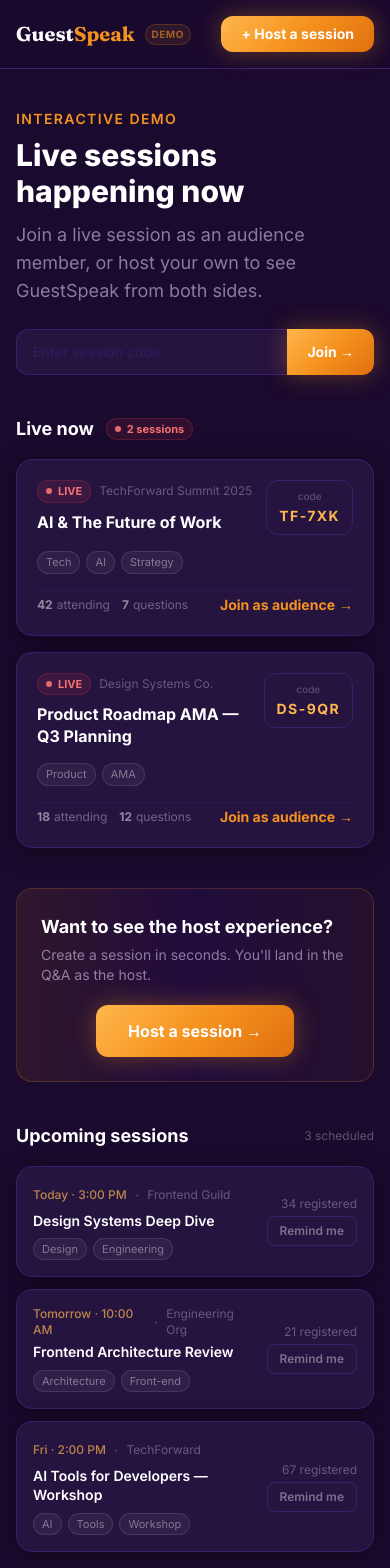
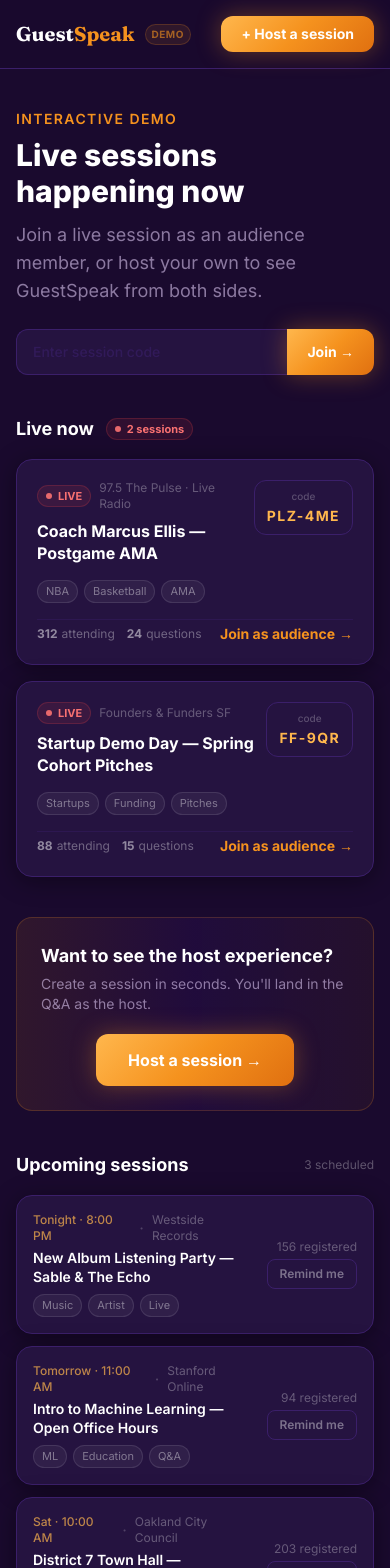
Before and after one commit to ShawnGoff/guestspeak, a Next.js app in the folder frontend/: page /demo in a window 390 px wide. Shown: the top 1568 px of the page. Built offline with nearby package versions, Linux system fonts and the light colour scheme.

Commit message:
fix: mobile pass 2, positive demo copy, varied discover sessions

```diff
--- a/frontend/src/app/demo/page.tsx
+++ b/frontend/src/app/demo/page.tsx
@@ -9,24 +9,24 @@ import { useRouter } from 'next/navigation';
 const LIVE_SESSIONS = [
   {
     id: 1,
-    title: 'AI & The Future of Work',
-    org: 'TechForward Summit 2025',
-    attendees: 42,
-    questions: 7,
-    tags: ['Tech', 'AI', 'Strategy'],
-    code: 'TF-7XK',
-    host: 'alex_r',
-    hostColor: '#7C3AED',
+    title: 'Coach Marcus Ellis — Postgame AMA',
+    org: '97.5 The Pulse · Live Radio',
+    attendees: 312,
+    questions: 24,
+    tags: ['NBA', 'Basketball', 'AMA'],
+    code: 'PLZ-4ME',
+    host: 'pulse_radio',
+    hostColor: '#DC2626',
   },
   {
     id: 2,
-    title: 'Product Roadmap AMA — Q3 Planning',
-    org: 'Design Systems Co.',
-    attendees: 18,
-    questions: 12,
-    tags: ['Product', 'AMA'],
-    code: 'DS-9QR',
-    host: 'priya_k',
+    title: 'Startup Demo Day — Spring Cohort Pitches',
+    org: 'Founders & Funders SF',
+    attendees: 88,
+    questions: 15,
+    tags: ['Startups', 'Funding', 'Pitches'],
+    code: 'FF-9QR',
+    host: 'founders_sf',
     hostColor: '#059669',
   },
 ];
@@ -34,27 +34,27 @@ const LIVE_SESSIONS = [
 const UPCOMING_SESSIONS = [
   {
     id: 3,
-    title: 'Design Systems Deep Dive',
-    org: 'Frontend Guild',
-    when: 'Today · 3:00 PM',
-    registered: 34,
-    tags: ['Design', 'Engineering'],
+    title: 'New Album Listening Party — Sable & The Echo',
+    org: 'Westside Records',
+    when: 'Tonight · 8:00 PM',
+    registered: 156,
+    tags: ['Music', 'Artist', 'Live'],
   },
   {
     id: 4,
-    title: 'Frontend Architecture Review',
-    org: 'Engineering Org',
-    when: 'Tomorrow · 10:00 AM',
-    registered: 21,
-    tags: ['Architecture', 'Front-end'],
+    title: 'Intro to Machine Learning — Open Office Hours',
+    org: 'Stanford Online',
+    when: 'Tomorrow · 11:00 AM',
+    registered: 94,
+    tags: ['ML', 'Education', 'Q&A'],
   },
   {
     id: 5,
-    title: 'AI Tools for Developers — Workshop',
-    org: 'TechForward',
-    when: 'Fri · 2:00 PM',
-    registered: 67,
-    tags: ['AI', 'Tools', 'Workshop'],
+    title: 'District 7 Town Hall — Community Listening Session',
+    org: 'Oakland City Council',
+    when: 'Sat · 10:00 AM',
+    registered: 203,
+    tags: ['Civic', 'Policy', 'Community'],
   },
 ];
 
--- a/frontend/src/app/page.tsx
+++ b/frontend/src/app/page.tsx
@@ -74,7 +74,7 @@ function MockQAWidget() {
   }, []);
 
   // Simulate typing in the ask field
-  const DEMO_TEXT = 'Will AI tools replace developers?';
+  const DEMO_TEXT = 'How is your team getting the most out of AI tools?';
   useEffect(() => {
     let i = 0;
     let typing = true;
```
